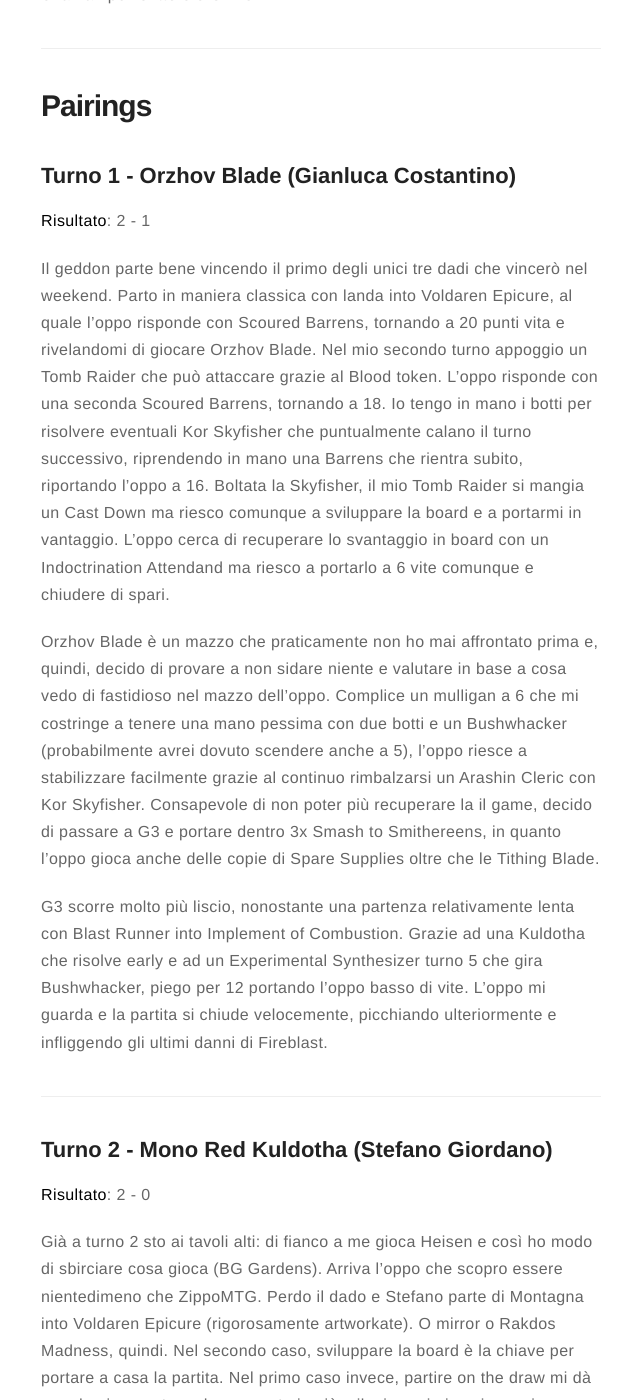
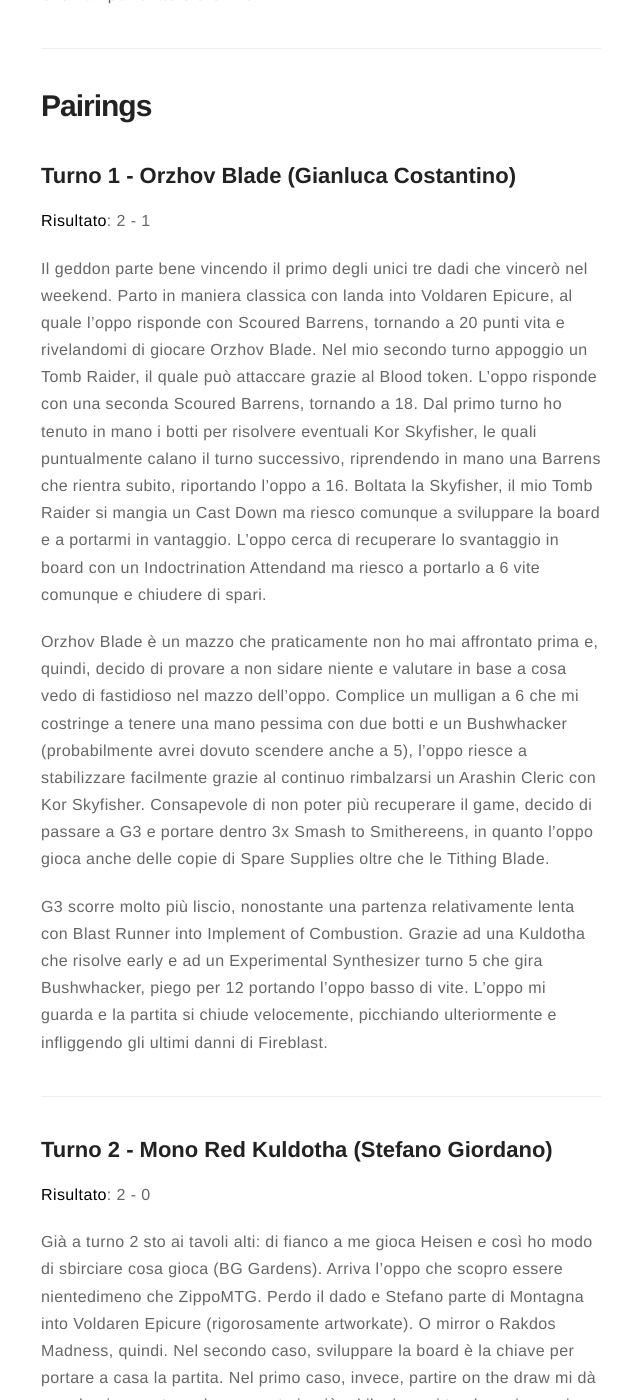
Before and after one commit to EliaTogni/EliaTogni.github.io, a Jekyll site: the page built from _posts/2024-04-16-Report_Paupergeddon_Lecco.markdown, in a window 1280 px wide and 1400 px high, scrolled down 1575 px. Shown: the whole window, without its empty margins (319-959 px from the left). Built offline with Jekyll 4.4.1, drawn with Linux system fonts in a browser that asks for light colours; nearby versions of some CDN libraries; comment, search, counter and statistics services are not loaded; some of the changed text lies outside the part shown.

Commit message:
Report Paupergeddon Lecco 2024 v11

```diff
--- a/_posts/2024-04-16-Report_Paupergeddon_Lecco.markdown
+++ b/_posts/2024-04-16-Report_Paupergeddon_Lecco.markdown
@@ -50,9 +50,9 @@ Per quanto riguarda la side, le 2 copie di Cast into the Fire sono a posteriori
 ## Turno 1 - Orzhov Blade (Gianluca Costantino)
 **Risultato**: 2 - 1
 
-Il geddon parte bene vincendo il primo degli unici tre dadi che vincerò nel weekend. Parto in maniera classica con landa into Voldaren Epicure, al quale l'oppo risponde con Scoured Barrens, tornando a 20 punti vita e rivelandomi di giocare Orzhov Blade. Nel mio secondo turno appoggio un Tomb Raider che può attaccare grazie al Blood token. L'oppo risponde con una seconda Scoured Barrens, tornando a 18. Io tengo in mano i botti per risolvere eventuali Kor Skyfisher che puntualmente calano il turno successivo, riprendendo in mano una Barrens che rientra subito, riportando l'oppo a 16. Boltata la Skyfisher, il mio Tomb Raider si mangia un Cast Down ma riesco comunque a sviluppare la board e a portarmi in vantaggio. L'oppo cerca di recuperare lo svantaggio in board con un Indoctrination Attendand ma riesco a portarlo a 6 vite comunque e chiudere di spari.
+Il geddon parte bene vincendo il primo degli unici tre dadi che vincerò nel weekend. Parto in maniera classica con landa into Voldaren Epicure, al quale l'oppo risponde con Scoured Barrens, tornando a 20 punti vita e rivelandomi di giocare Orzhov Blade. Nel mio secondo turno appoggio un Tomb Raider, il quale può attaccare grazie al Blood token. L'oppo risponde con una seconda Scoured Barrens, tornando a 18. Dal primo turno ho tenuto in mano i botti per risolvere eventuali Kor Skyfisher, le quali puntualmente calano il turno successivo, riprendendo in mano una Barrens che rientra subito, riportando l'oppo a 16. Boltata la Skyfisher, il mio Tomb Raider si mangia un Cast Down ma riesco comunque a sviluppare la board e a portarmi in vantaggio. L'oppo cerca di recuperare lo svantaggio in board con un Indoctrination Attendand ma riesco a portarlo a 6 vite comunque e chiudere di spari.
 
-Orzhov Blade è un mazzo che praticamente non ho mai affrontato prima e, quindi, decido di provare a non sidare niente e valutare in base a cosa vedo di fastidioso nel mazzo dell'oppo. Complice un mulligan a 6 che mi costringe a tenere una mano pessima con due botti e un Bushwhacker (probabilmente avrei dovuto scendere anche a 5), l'oppo riesce a stabilizzare facilmente grazie al continuo rimbalzarsi un Arashin Cleric con Kor Skyfisher. Consapevole di non poter più recuperare la il game, decido di passare a G3 e portare dentro 3x Smash to Smithereens, in quanto l'oppo gioca anche delle copie di Spare Supplies oltre che le Tithing Blade.
+Orzhov Blade è un mazzo che praticamente non ho mai affrontato prima e, quindi, decido di provare a non sidare niente e valutare in base a cosa vedo di fastidioso nel mazzo dell'oppo. Complice un mulligan a 6 che mi costringe a tenere una mano pessima con due botti e un Bushwhacker (probabilmente avrei dovuto scendere anche a 5), l'oppo riesce a stabilizzare facilmente grazie al continuo rimbalzarsi un Arashin Cleric con Kor Skyfisher. Consapevole di non poter più recuperare il game, decido di passare a G3 e portare dentro 3x Smash to Smithereens, in quanto l'oppo gioca anche delle copie di Spare Supplies oltre che le Tithing Blade.
 
 G3 scorre molto più liscio, nonostante una partenza relativamente lenta con Blast Runner into Implement of Combustion. Grazie ad una Kuldotha che risolve early e ad un Experimental Synthesizer turno 5 che gira Bushwhacker, piego per 12 portando l'oppo basso di vite. L'oppo mi guarda e la partita si chiude velocemente, picchiando ulteriormente e infliggendo gli ultimi danni di Fireblast.
 
```
Also changed, not shown: other parts of _posts/2024-04-16-Report_Paupergeddon_Lecco.markdown (+2 -2 lines).
